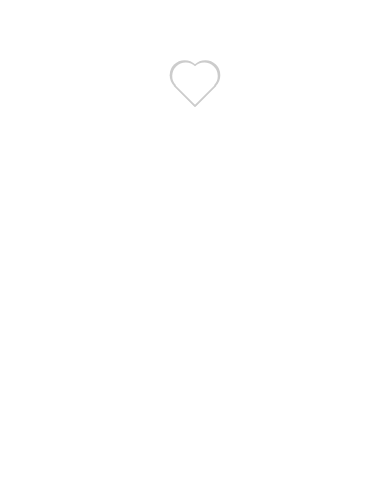
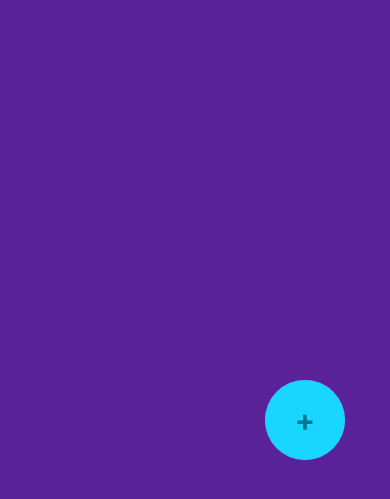
Before and after one commit to VictorParraCant/RNanimations, a React Native app: screen / in a window 390 px wide. Shown: the part 339-838 px from the top of the page. Built offline with nearby package versions, Linux system fonts and the light colour scheme.

Commit message:
Class 3: Floating Action Button with Springy Menu

```diff
--- a/App.js
+++ b/App.js
@@ -1,43 +1,12 @@
 import React, { Component } from 'react';
 import {
-  AppRegistry, Image, StyleSheet, Text, View, Animated, TouchableWithoutFeedback
+  AppRegistry, Image, StyleSheet, Text, View, Animated, TouchableOpacity
 } from 'react-native';
 
-import Heart from "./src/Heart";
-
-const getTransformationAnimations = (animation, scale, y, x, rotate, opacity) => {
-  const scaleAnimation = animation.interpolate({
-    inputRange: [0, 1],
-    outputRange: [0, scale]
-  })
-
-  const xAnimation = animation.interpolate({
-    inputRange: [0, 1],
-    outputRange: [0, x]
-  })
-
-  const yAnimation = animation.interpolate({
-    inputRange: [0, 1],
-    outputRange: [0, y]
-  })
-
-  const rotateAnimation = animation.interpolate({
-    inputRange: [0, 1],
-    outputRange: ["0deg", rotate ]
-  })
-
-  const opacityAnimation = animation.interpolate({
-    inputRange: [0, 1],
-    outputRange: [0, opacity ]
-  })
-
+const getTransformStyle = (animation) => {
   return {
-    opacity: opacityAnimation,
     transform: [
-      {scale: scaleAnimation},
-      {translateX: xAnimation},
-      {translateY: yAnimation},
-      {rotate: rotateAnimation}
+      {translateY: animation}
     ]
   }
 }
@@ -46,78 +15,83 @@ export default class RNanimations extends Component {
   constructor(props) {
     super(props);
     this.state = {
-      liked: false,
-      scale: new Animated.Value(0),
-      animations: [
-        new Animated.Value(0),
-        new Animated.Value(0),
-        new Animated.Value(0),
+      animate: new Animated.Value(0),
+      fabs: [
         new Animated.Value(0),
         new Animated.Value(0),
         new Animated.Value(0),
       ]
     }
-    this.triggerLike = this.triggerLike.bind(this);
+    this.open = false;
+    this.handlePress = this.handlePress.bind(this);
   }
-  triggerLike() {
-    this.setState({
-      liked: !this.state.liked
-    })
 
-    const showAnimations = this.state.animations.map((animation) => {
-      return Animated.spring(animation, {
-        toValue: 1,
-        friction: 4
+  handlePress() {
+    const toValue = this.open ? 0 : 1;
+    const flyouts = this.state.fabs.map((value, i) => {
+      return Animated.spring(value, {
+        toValue: (i + 1) * -90 * toValue,
+        friction: 5
       })
     })
-
-    const hideAnimations = this.state.animations.map((animation) => {
-      return Animated.timing(animation, {
-        toValue: 0,
-        duration: 50
-      })
-    }).reverse();
-
     Animated.parallel([
-      Animated.spring(this.state.scale, {
-        toValue: 2,
-        friction: 3
+      Animated.timing(this.state.animate, {
+        toValue,
+        duration: 300
       }),
-      Animated.sequence([
-        Animated.stagger(50, showAnimations),
-        Animated.delay(100),
-        Animated.stagger(50, hideAnimations),
-      ])
-    ]).start(() => {
-      this.state.scale.setValue(0)
-    })
-
+      Animated.stagger(30, flyouts)
+    ]).start();
+    this.open = !this.open;
   }
 
   render() {
-    const bouncyHeart = this.state.scale.interpolate({
-      inputRange: [0, 1, 2],
-      outputRange: [1, .8, 1]
+    const backgroundInterpolate = this.state.animate.interpolate({
+      inputRange:[0, 1],
+      outputRange: ['rgb(90,34,153)', 'rgb(36,11,63)']
     })
-    const heartButtonStyle = {
-      transform: [ {scale: bouncyHeart} ]
+
+    const backgroundStyle = {
+      backgroundColor: backgroundInterpolate
     }
+
+    const buttonColorInterpolate =  this.state.animate.interpolate({
+      inputRange:[0, 1],
+      outputRange: ['rgb(24,214,255)', 'rgb(255,255,255)']
+    })
+
+    const buttonRotate = this.state.animate.interpolate({
+      inputRange:[0, 1],
+      outputRange: ['0deg', '135deg']
+    })
+
+    const buttonStyle = {
+      backgroundColor: buttonColorInterpolate,
+      transform: [
+        {rotate: buttonRotate}
+      ]
+    }
+
     return (
-      <View style={styles.container}>
-        <View>
-          <Heart filled style={[styles.heart, getTransformationAnimations(this.state.animations[5], .4, -280, 0, "10deg", .7)]} />
-          <Heart filled style={[styles.heart, getTransformationAnimations(this.state.animations[4], .7, -120, 40, "45deg", .5)]} />
-          <Heart filled style={[styles.heart, getTransformationAnimations(this.state.animations[3], .8, -120 , -40, "-45deg", .3)]} />
-          <Heart filled style={[styles.heart, getTransformationAnimations(this.state.animations[2], .3, -150, 120, "-35deg", .6)]} />
-          <Heart filled style={[styles.heart, getTransformationAnimations(this.state.animations[1], .3, -120, -120, "-35deg", .7)]} />
-          <Heart filled style={[styles.heart, getTransformationAnimations(this.state.animations[0], .8, -60, 0, "35deg", .8)]} />
-          <TouchableWithoutFeedback onPress={this.triggerLike}>
-            <Animated.View style={heartButtonStyle}>
-              <Heart filled={this.state.liked}/>
+      <Animated.View style={[styles.container, backgroundStyle]}>
+        <View style={styles.position}>
+          {
+            this.state.fabs.map((animation, i) => {
+              return (
+                <TouchableOpacity
+                  key={i}
+                  style={[styles.button, styles.fabs, styles.flyout, getTransformStyle(animation)]}
+                  onPress={this.handlePress}
+                />
+              )
+            })
+          }
+          <TouchableOpacity onPress={this.handlePress}>
+            <Animated.View style={[styles.button, buttonStyle]}>
+              <Text style={styles.plus}>+</Text>
             </Animated.View>
-          </TouchableWithoutFeedback>
+          </TouchableOpacity>
         </View>
-      </View>
+      </Animated.View>
     );
   }
 }
@@ -125,14 +99,31 @@ export default class RNanimations extends Component {
 const styles = StyleSheet.create({
   container: {
     flex: 1,
-    backgroundColor: '#FFF',
-    justifyContent: "center",
+  },
+  position: {
+    position: "absolute",
+    right: 45,
+    bottom: 45
+  },
+  fabs: {
+    position: "absolute",
+    right: 0,
+    bottom: 0,
+  },
+  button: {
+    width: 80,
+    height: 80,
+    borderRadius: 40,
     alignItems: "center",
+    justifyContent: "center"
   },
-  heart: {
-    position: "absolute",
-    top: 0,
-    left: 0
+  flyout: {
+    backgroundColor: "#9439FF"
+  },
+  plus: {
+    fontWeight: "bold",
+     fontSize: 30,
+     color: "#00768F"
   }
 });
 
```
